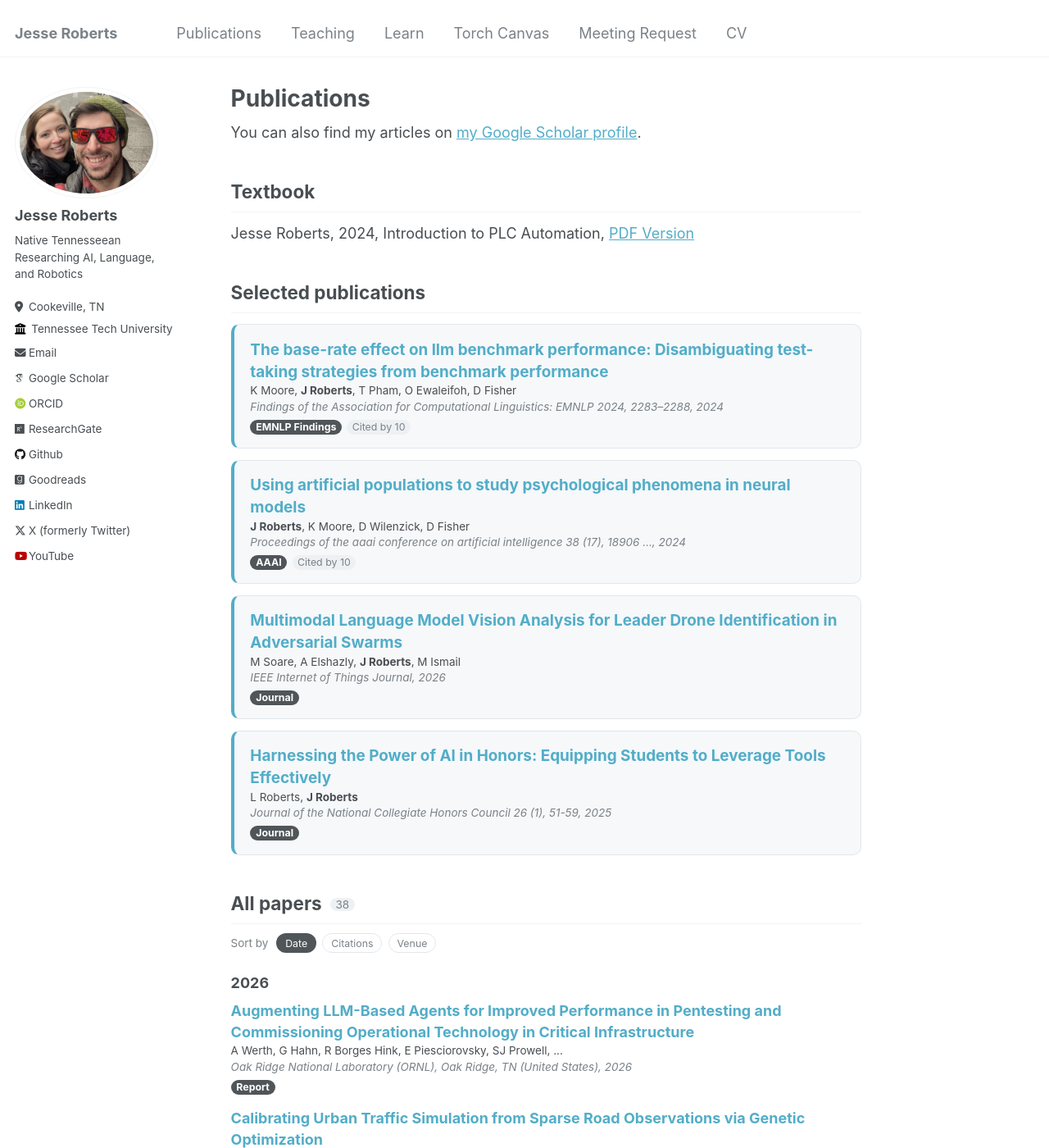
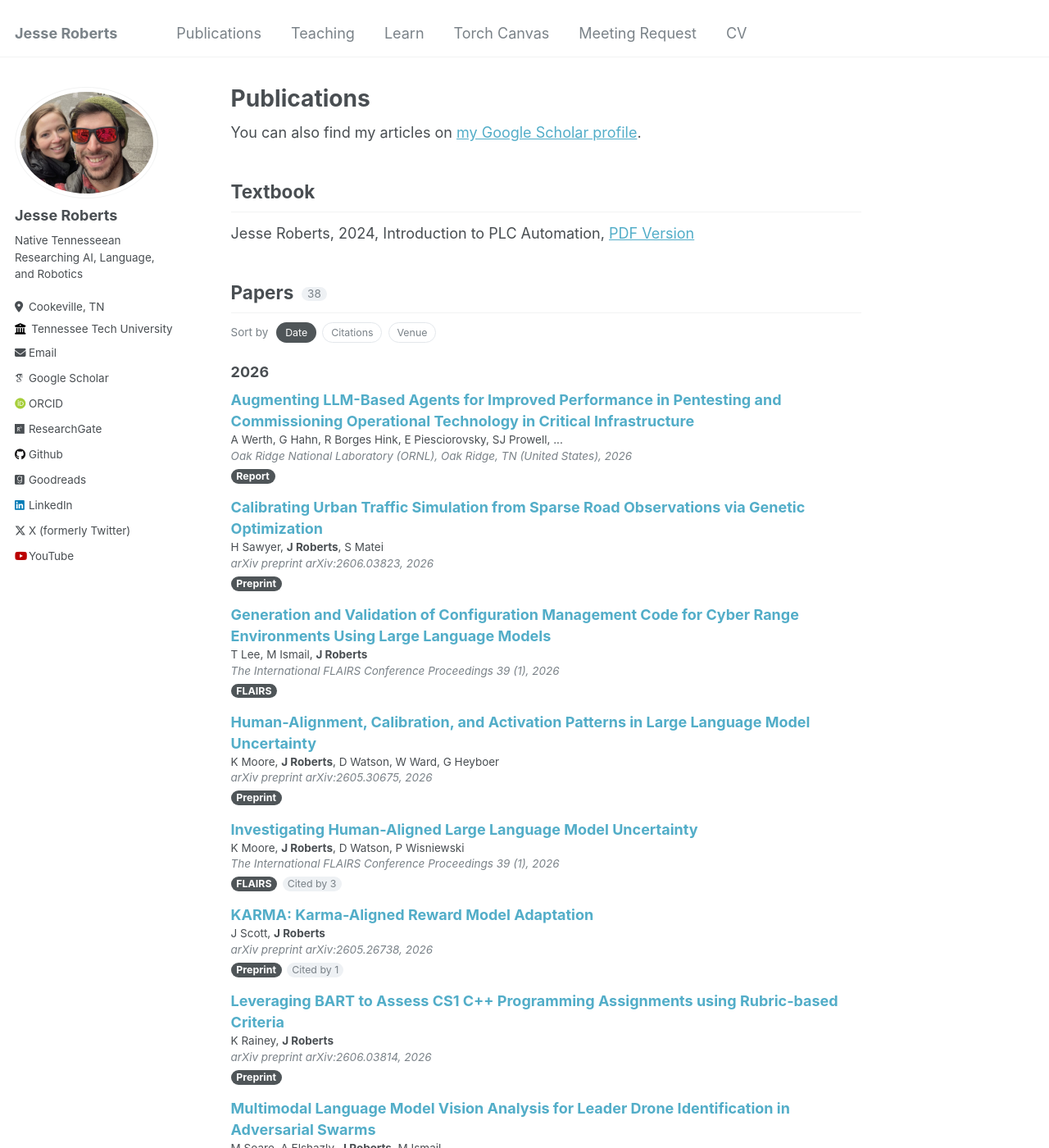
Before and after one commit to JesseTNRoberts/New-site-test, a Jekyll site: the page built from _pages/publications.md, in a window 1280 px wide and 1400 px high. Shown: the whole window at 82% size. Built offline with Jekyll 4.4.1, drawn with Linux system fonts in a browser that asks for light colours; some web fonts are replaced.

Commit message:
Publications: remove the Selected publications section
Venue tiers still drive the Venue sort; the featured list and featured_max_tier are gone.

Co-Authored-By: Claude Opus 5.5 <noreply@anthropic.com>
Claude-Session: https://claude.ai/code/session_01NLXQzPmhbnJFZZenreEfUF

```diff
--- a/_data/publication_overrides.yml
+++ b/_data/publication_overrides.yml
@@ -1,7 +1,7 @@
 # Per-paper adjustments to the list mirrored from Google Scholar (applied at build time).
 # `title` matches case-insensitively as a substring of the Scholar title.
 #
-#   tier   override the venue tier from _data/venues.yml (1 = A*, 2 = journal; 1-2 are featured)
+#   tier   override the venue tier from _data/venues.yml (1 = A*, 2 = journal, ... 7 = preprint)
 #   label  override the venue badge
 #   note   short note shown with the paper (e.g. an award)
 #   hide   true to leave the paper off the Publications page and CV
--- a/_data/venues.yml
+++ b/_data/venues.yml
@@ -9,8 +9,8 @@
 #   tier 5  ICORE C conferences
 #   tier 6  unranked conferences, symposia and workshops
 #   tier 7  preprints, reports, theses
-# Tiers are never shown on the site. They decide which papers are featured (featured_max_tier)
-# and the order when the Publications page is sorted by Venue.
+# Tiers are never shown on the site. They set the order when the Publications page is sorted
+# by Venue.
 #
 # Each rule: `match` is a case-insensitive substring of Scholar's venue line; the first matching
 # rule wins, so specific rules go first (e.g. ICMLA before ICML, AAAI symposia before AAAI).
@@ -18,7 +18,6 @@
 # Ranks checked on the ICORE portal / ICORE-derived listings, October 2026.
 # To change one paper, use _data/publication_overrides.yml.
 
-featured_max_tier: 2     # "Selected publications" = A* conferences and journals
 default_tier: 6          # a venue no rule matches
 empty_venue_tier: 7      # no venue at all on Scholar
 
--- a/_includes/pub-item.html
+++ b/_includes/pub-item.html
@@ -1,9 +1,9 @@
 {% comment %}
-  One paper from the Scholar mirror. Params: paper, order (position in date order), featured.
+  One paper from the Scholar mirror. Params: paper, order (position in date order).
 {% endcomment %}
 {% assign p = include.paper %}
 {% assign authors = p.authors | replace: "J Roberts", "<strong>J Roberts</strong>" | replace: "JT Roberts", "<strong>JT Roberts</strong>" %}
-<li class="pub{% if include.featured %} pub--featured{% endif %}" id="{% if include.featured %}selected-{% endif %}{{ p.key }}"
+<li class="pub" id="{{ p.key }}"
   data-order="{{ include.order }}" data-year="{{ p.sort_year }}" data-year-label="{% if p.year %}{{ p.year }}{% else %}Undated{% endif %}"
   data-cites="{{ p.cited_by }}" data-tier="{{ p.tier }}">
   <span class="pub__title">{% if p.url %}<a href="{{ p.url }}">{{ p.title }}</a>{% else %}{{ p.title }}{% endif %}</span>
--- a/_includes/scholar-publications.html
+++ b/_includes/scholar-publications.html
@@ -3,22 +3,14 @@
   scripts/update_stats.rb; tiers, labels and notes added by _plugins/publications.rb from
   _data/venues.yml and _data/publication_overrides.yml).
 
-  - "Selected publications": tier-1 venues (top conferences, journals), most cited first.
-  - "All papers": sortable by date (grouped by year), citations, or venue. Venue sorting orders
-    by tier, then newest first; tiers themselves are never shown.
+  Sortable by date (grouped by year), citations, or venue. Venue sorting orders by tier
+  (ICORE A*, journals, A/B/C, unranked, preprints), then newest first; tiers are never shown.
   Until the first successful Scholar fetch, falls back to the hand-exported _data/citations.csv.
 {% endcomment %}
 {% assign pubs = site.data.publications %}
 {% if pubs and pubs.papers and pubs.papers.size > 0 %}
 
-{% if pubs.featured and pubs.featured.size > 0 %}
-<h2 id="selected">Selected publications</h2>
-<ol class="pub-featured">
-  {% for p in pubs.featured %}{% include pub-item.html paper=p featured=true %}{% endfor %}
-</ol>
-{% endif %}
-
-<h2 id="all">All papers <span class="count">{{ pubs.papers.size }}</span></h2>
+<h2 id="papers">Papers <span class="count">{{ pubs.papers.size }}</span></h2>
 <div class="pub-sort" role="group" aria-label="Sort papers by">
   <span class="pub-sort__label">Sort by</span>
   <button type="button" class="chip is-active" data-sort="date" aria-pressed="true">Date</button>
--- a/_plugins/publications.rb
+++ b/_plugins/publications.rb
@@ -3,9 +3,7 @@
 # Annotates the Google Scholar mirror (_data/publications.yml) at build time:
 #   - each paper gets `tier`, `label` and `note` from _data/venues.yml and
 #     _data/publication_overrides.yml, plus a stable `key` and a numeric `sort_year`;
-#   - hidden papers are dropped;
-#   - site.data["publications"]["featured"] lists papers at or above featured_max_tier
-#     (A* conferences and journals by default), most cited first.
+#   - hidden papers are dropped.
 # Keeping this at build time means editing the rules never needs a new Scholar fetch.
 module JesseSite
   class PublicationTiers < Jekyll::Generator
@@ -47,10 +45,7 @@ module JesseSite
 
       papers.reject! { |p| p["hide"] }
       pubs["papers"] = papers
-      max_tier = (venues["featured_max_tier"] || 1).to_i
-      pubs["featured"] = papers.select { |p| p["tier"] <= max_tier }
-                               .sort_by { |p| [-p["cited_by"], -p["sort_year"]] }
-      Jekyll.logger.info "Publications:", "#{papers.size} papers, #{pubs['featured'].size} featured"
+      Jekyll.logger.info "Publications:", "#{papers.size} papers"
     end
   end
 end
--- a/_sass/_learn.scss
+++ b/_sass/_learn.scss
@@ -156,24 +156,6 @@
 
 /* ---- Publications: selected list, sort control, venue badges ---- */
 .page__content {
-  .pub-featured {
-    display: grid;
-    gap: 0.75em;
-    margin: 0.75em 0 2em;
-    padding: 0;
-    list-style: none;
-  }
-
-  .pub--featured {
-    margin: 0;
-    padding: 0.9em 1.1em;
-    background: #f6f8fa;
-    border: 1px solid #e3e7eb;
-    border-left: 4px solid $link-color;
-    border-radius: 10px;
-
-    .pub__title { font-size: 1.05em; }
-  }
 
   .pub-sort {
     display: flex;
```
Also changed, not shown: README.md (+1 -1 lines).
